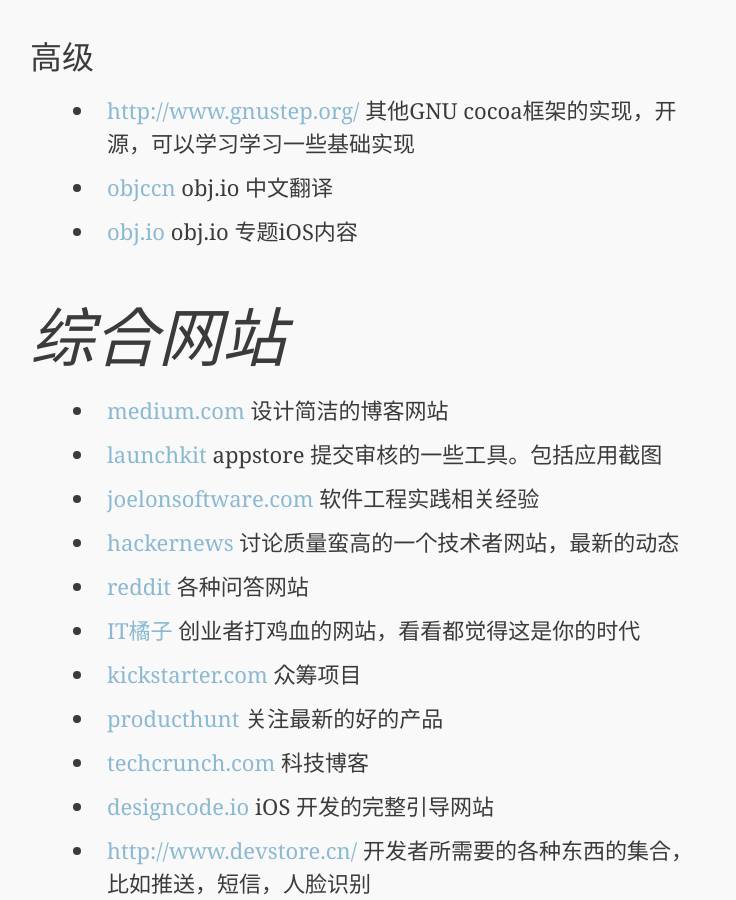
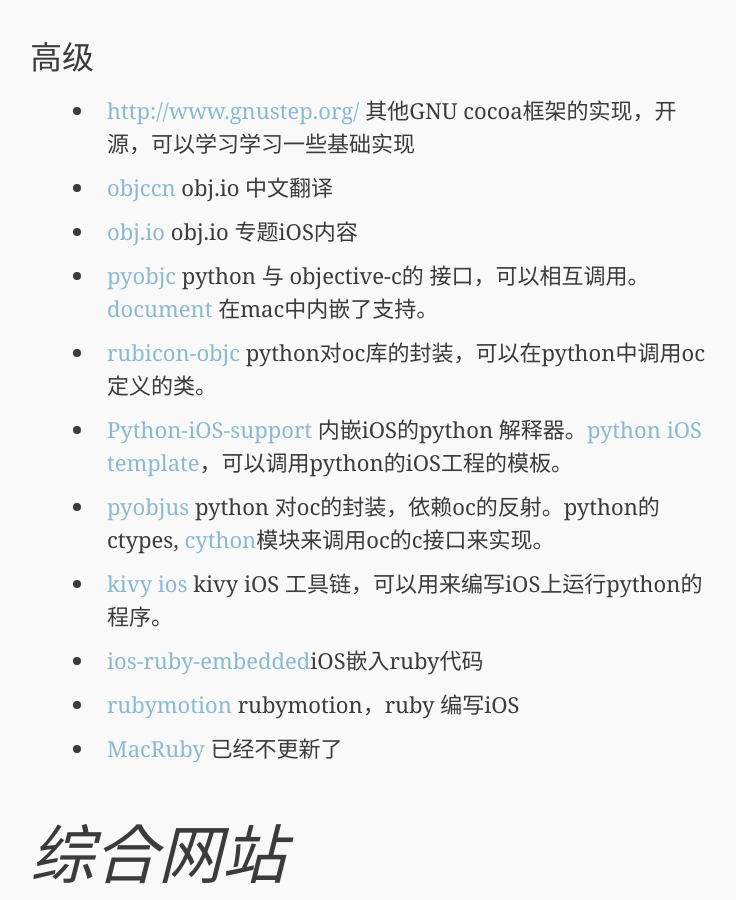
Before and after one commit to landfound/todaylover.github.io, a Jekyll site: the page built from _posts/2014-12-19-developer-tools.md, in a window 1280 px wide and 900 px high, scrolled down 5775 px. Shown: the whole window, without its empty margins (270-1006 px from the left). Built offline with Jekyll 4.4.1, drawn with Linux system fonts in a browser that asks for light colours; some web fonts are replaced; Markdown is read by kramdown in place of the engine named in the settings; comment, search, counter and statistics services are not loaded.

Commit message:
python ios

```diff
--- a/_posts/2014-12-19-developer-tools.md
+++ b/_posts/2014-12-19-developer-tools.md
@@ -98,6 +98,14 @@ category: articles
 * [http://www.gnustep.org/](http://www.gnustep.org/) 其他GNU cocoa框架的实现，开源，可以学习学习一些基础实现
 * [objccn](http://objccn.io/) obj.io 中文翻译
 * [obj.io](http://obj.io) obj.io 专题iOS内容
+* [pyobjc](https://bitbucket.org/ronaldoussoren/pyobjc/src/f4334b2f9f2d?at=default) python 与 objective-c的 接口，可以相互调用。[document](http://pythonhosted.org/pyobjc/) 在mac中内嵌了支持。
+* [rubicon-objc](https://github.com/pybee/rubicon-objc) python对oc库的封装，可以在python中调用oc定义的类。
+* [Python-iOS-support](https://github.com/pybee/Python-iOS-support) 内嵌iOS的python 解释器。[python iOS template](https://github.com/pybee/Python-iOS-template)，可以调用python的iOS工程的模板。
+* [pyobjus](https://github.com/kivy/pyobjus) python 对oc的封装，依赖oc的反射。python的ctypes, [cython](https://github.com/cython/cython)模块来调用oc的c接口来实现。
+* [kivy ios](https://github.com/kivy/kivy-ios.git) kivy iOS 工具链，可以用来编写iOS上运行python的程序。
+* [ios-ruby-embedded](https://github.com/carsonmcdonald/ios-ruby-embedded)iOS嵌入ruby代码
+* [rubymotion](http://www.rubymotion.com/) rubymotion，ruby 编写iOS
+* [MacRuby](https://github.com/MacRuby/MacRuby) 已经不更新了
 
 
 # 综合网站
```
